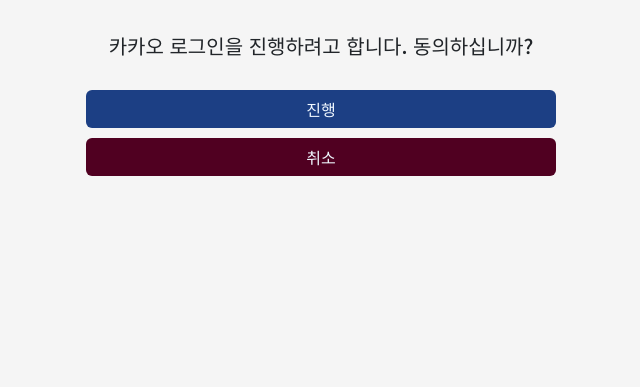
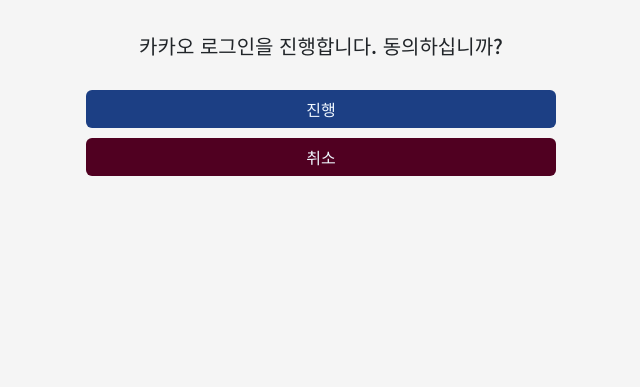
Before and after one commit to mrcocoball/To-Dolist, a Django app: page /accounts/kakao/login/ in a window 1280 px wide. Shown: the part 413-800 px from the top of the page, without its empty margins (319-959 px from the left). Run offline with Django 4.2, Linux system fonts and the light colour scheme; some libraries are stand-ins or nearby versions.

Commit message:
#40 - 문구 수정

```diff
--- a/accounts/templates/socialaccount/login.html
+++ b/accounts/templates/socialaccount/login.html
@@ -27,7 +27,7 @@
         <img class="auth_image" src="{% static '/kakao.png' %}" style="width: 200px; height: 200px;">
         <form method="post">
             {% csrf_token %}
-            <h5>카카오 로그인을 진행하려고 합니다. 동의하십니까?</h5>
+            <h5>카카오 로그인을 진행합니다. 동의하십니까?</h5>
             <br>
             <div>
                 <button class="w-100 btn btn-join" type="submit">진행</button>
```
